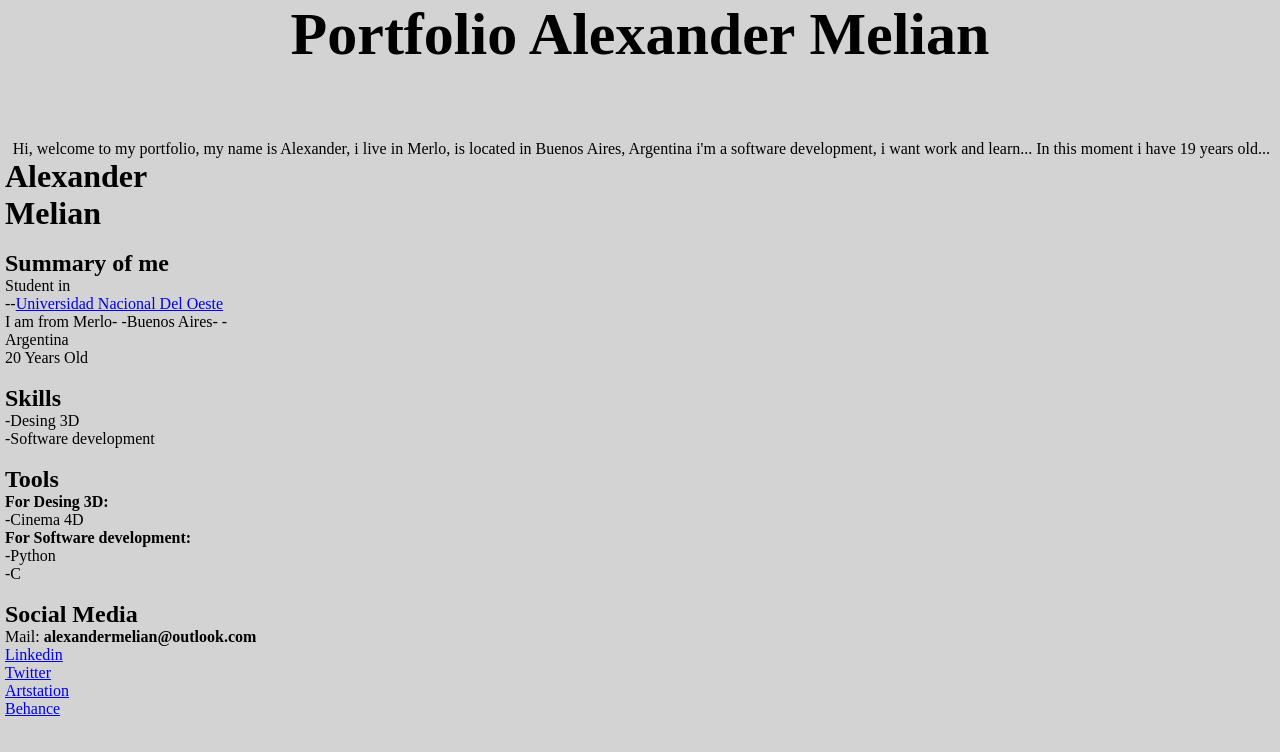
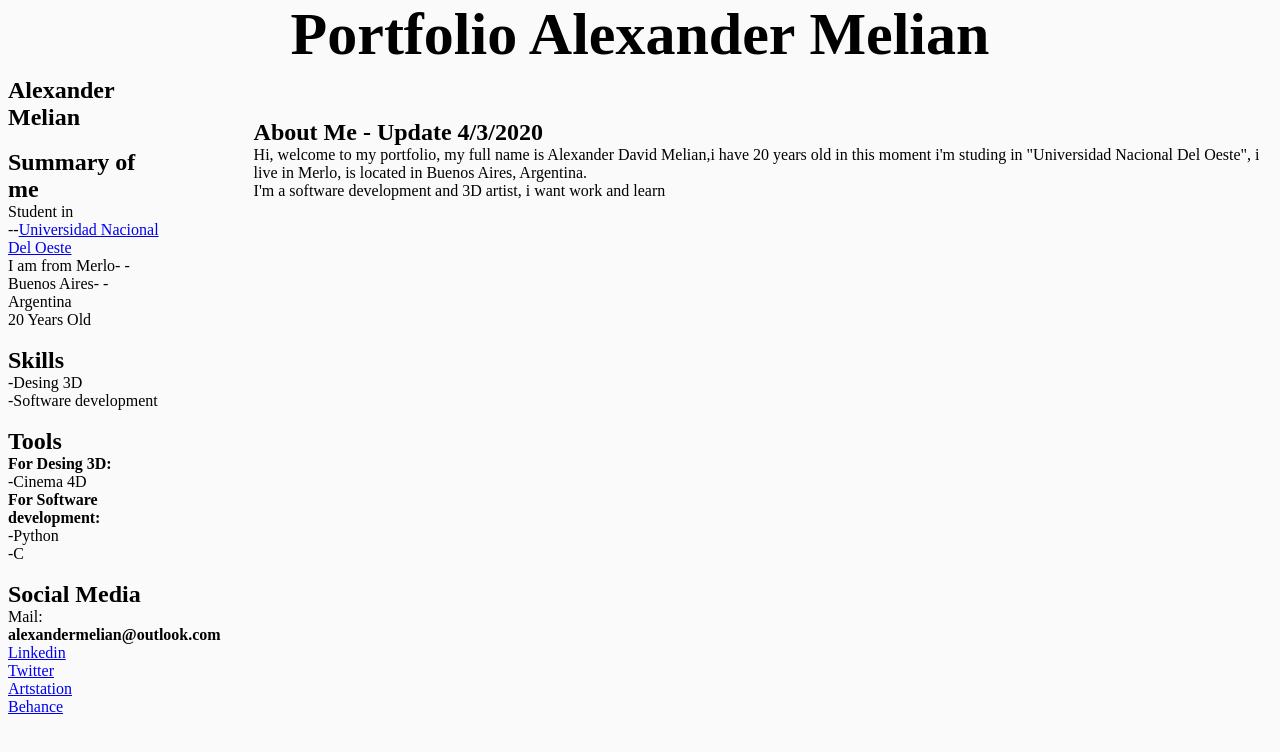
Before and after one commit to AlexMelian/alexmelian.github.io, a plain HTML site: page index.html in a window 1280 px wide. Drawn offline with Linux system fonts and the light colour scheme.

Commit message:
VB.1
ADD css

```diff
--- a/css/estilos.css
+++ b/css/estilos.css
@@ -1,7 +1,15 @@
 *{
 margin: 0px;
 padding: 0px;
-background-color: lightgray ;
+background:#fafafa ;
+scrollbar-color: #dddddd #fafafafa;
+scrollbar-width: thin;
+border:5px;
+}
+header{
+    height: auto;
+    text-align: center;
+    font-size: 60px;
 }
 div#general{
 
@@ -10,25 +18,41 @@ div#general{
     height: initial;
 
 }
-div#izquierda{
-    margin: auto;
-    margin-top: 100px;
-    margin-left: 5px;
-    border-radius: 10px;
-    width: 270px;
+section{
+    position: relative;
+    height: auto;
+    display: flex;
 }
-div#descripcion{
-    /*background-color: red;*/
-    float: right;
+/*section .contresumen{
+    position: sticky;
+    min-width: 13%;
+    margin-top: 1vh;
+    margin-left: 0.5vh;
+    border-radius: 5px;
+    margin-right: 2vh;
+    height: 100%;
+
+}*/
+section .contresumen{
+    position: sticky;
+    top: 0;
     width: auto;
-    height: auto;
-    text-align: left;
-    margin-right: 10px;
+    min-width: 12%;
+    height: 100%;
 }
 
+section .texto{
+    position: absolute;
+    margin-top: 1vh;
+    margin-left: 1vh;
+    max-width: 100%;
 
-header{
-    height: 40px;
-    text-align: center;
-    font-size: 60px;
 }
+
+section .descripcion{
+    /*width: auto;
+    height: auto;
+    text-align: left;*/
+    padding: 50px 10px 100px 100px;
+
+}
--- a/index.html
+++ b/index.html
@@ -12,19 +12,12 @@
         Portfolio Alexander Melian
         </strong>
     </header>
-<div id='general'>
-    <div id="descripcion">
-        <p>
-            Hi, welcome to my portfolio, my name is Alexander, i live in Merlo, is located in Buenos Aires, Argentina i'm a software development,
-            i want work and learn... In this moment i have 19 years old...
-        </p>
 
-    </div>
-                <div class="col-auto hide-scrollbar" id='izquierda'><!--inicia resume-->
-
+<section>
+    <div class='contresumen'><!--inicia resume-->
+        <div class='texto'>
         <h1>Alexander<br>Melian</h1>
-<br>
-<h2>Summary of me</h2>
+        <br><h2>Summary of me</h2>
         <p>
             Student in
             <br>--<a href="http://www.uno.edu.ar/">Universidad Nacional Del Oeste</a>
@@ -52,13 +45,26 @@
             <p>
                 Mail: <b>alexandermelian@outlook.com</b>
                 <br><a href="https://www.linkedin.com/in/alexander-melian-504935184/">Linkedin</a>
-    <br><a href="https://twitter.com/Melian_Alex_">Twitter</a>
+                <br><a href="https://twitter.com/AlexanderMeli4n">Twitter</a>
                 <br><a href="https://www.artstation.com/thecxoi">Artstation</a>
                 <br><a href="https://www.behance.net/alexanderc57d2">Behance</a>
             </p>
+        </div>
+    </div><!--FIN DE IZQUIERDA-->
+    <div class='descripcion'>
+        <h1>
+            About Me - Update 4/3/2020
+        </h1>
+        <p>
+            Hi, welcome to my portfolio, my full name is Alexander David Melian,i have 20 years old in this moment i'm studing in "Universidad Nacional Del Oeste", i live in Merlo,
+            is located in Buenos Aires, Argentina.
+            <br>
+            I'm a software development and 3D artist, i want work and learn
+        </p>
 
-                    </div><!---->
 
     </div>
+
+</section>
 </body>
 </html>
```
Lines whose indentation alone changed are shown as unchanged.
